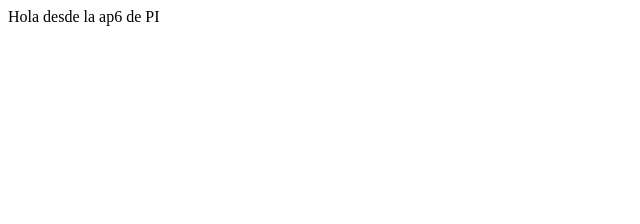
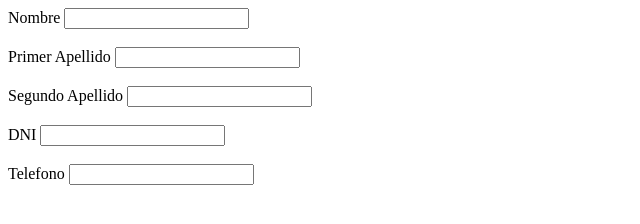
Before and after one commit to RTerabyte/AP4_PI, a website: page Frontend/index.html in a window 1280 px wide. Shown: the whole page, without its empty margins (0-640 px from the left). Drawn offline with Linux system fonts and the light colour scheme.

Commit message:
creando el formulario

```diff
--- a/Frontend/index.html
+++ b/Frontend/index.html
@@ -6,6 +6,12 @@
     <title>AP6</title>
   </head>
   <body>
-    Hola desde la ap6 de PI
+    <form action="http://localhost:8080/rutaPOST5" method="post">
+      Nombre <input type="text" name="nombre" /><br /><br />
+      Primer Apellido <input type="text" name="primer apellido" /><br /><br />
+      Segundo Apellido <input type="text" name="segundo apellido" /><br /><br />
+      DNI <input type="text" name="dni" /><br /><br />
+      Telefono <input type="text" name="telefono" /><br /><br />
+    </form>
   </body>
 </html>
```
